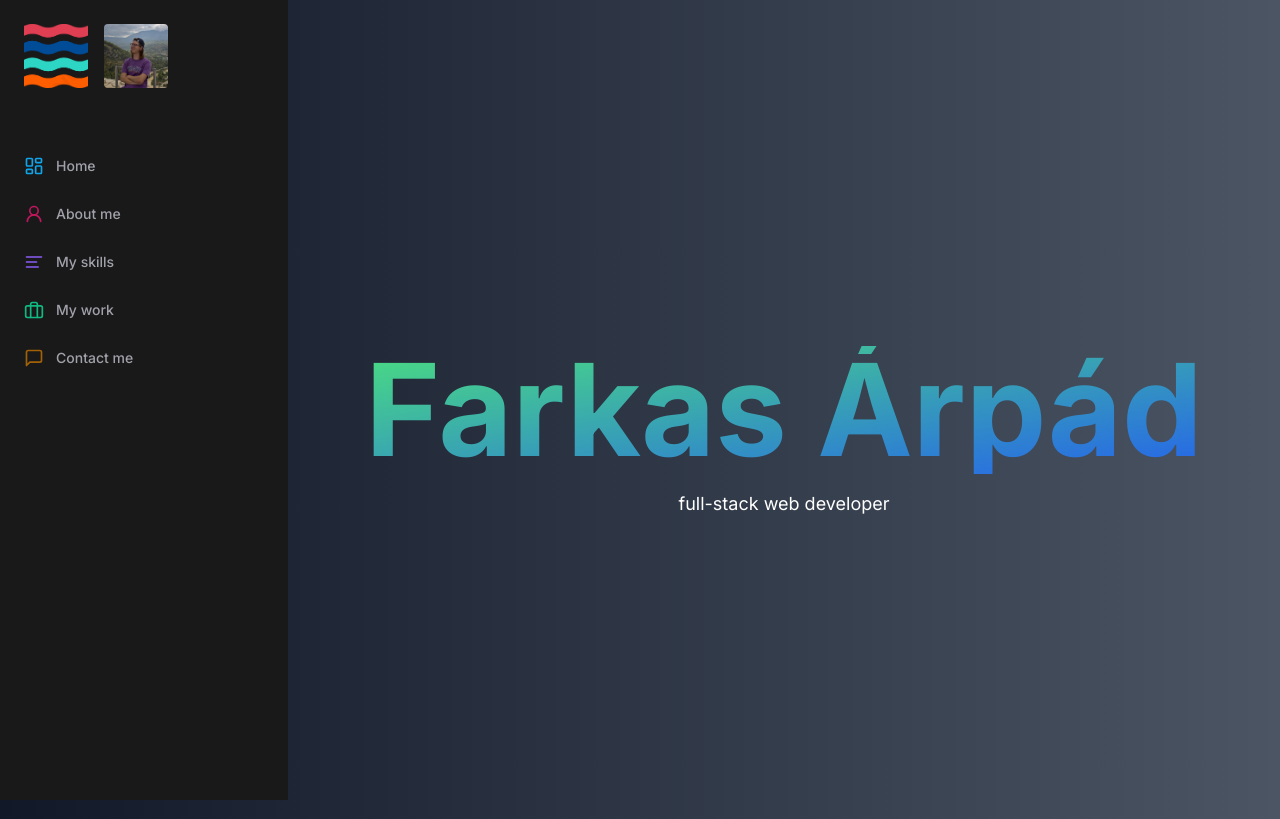
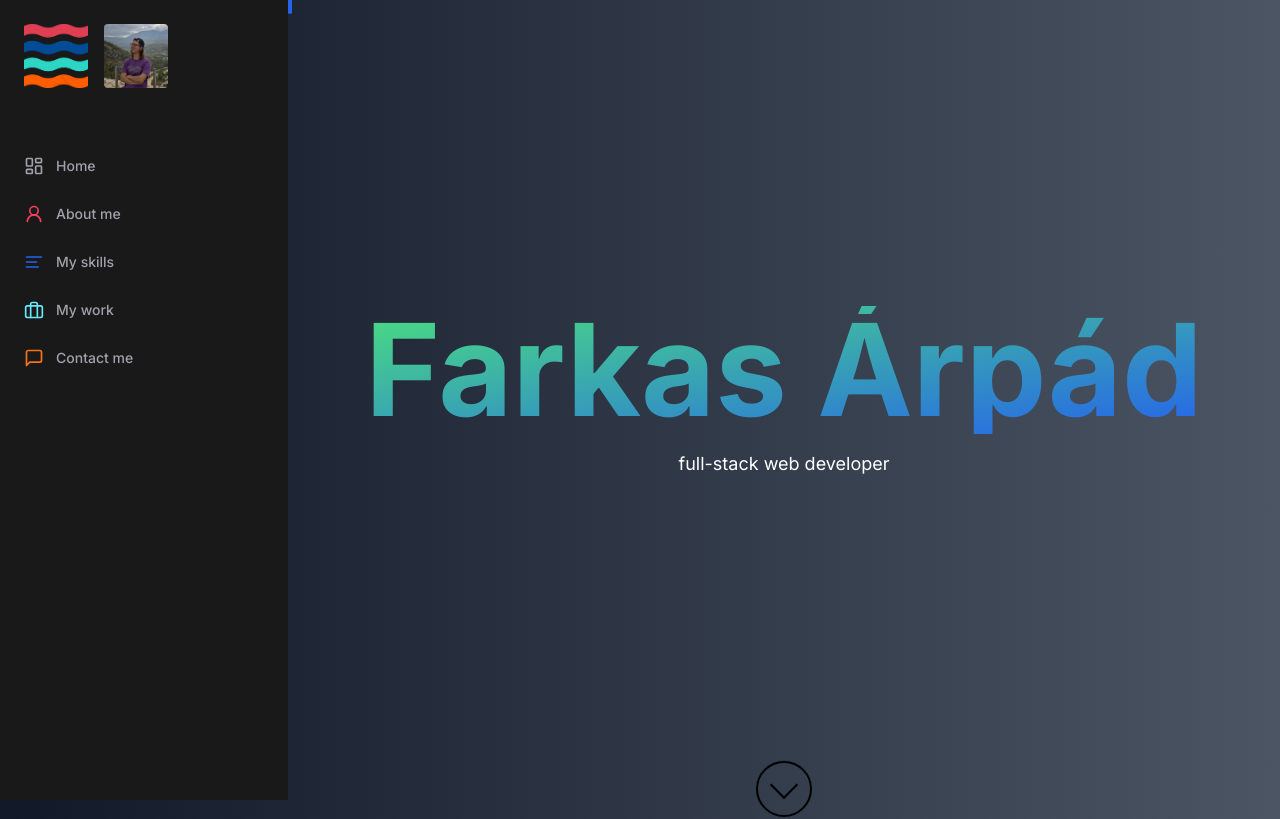
Before and after one commit to arepsz/portfolio, a Next.js app: page / in a window 1280 px wide. Shown: the top 819 px of the page. Built offline with nearby package versions, Linux system fonts and the light colour scheme.

Commit message:
Changes in the layout

```diff
--- a/app/(dashboard)/page.tsx
+++ b/app/(dashboard)/page.tsx
@@ -1,10 +1,17 @@
+"use client"
+
 import { About } from "@/components/about";
+import { ReadingProgress } from "@/components/reading-progress";
+import { Skills } from "@/components/skills";
 
 export default function Home() {
+    const completion = ReadingProgress();
+
     return (
-      <>
-      <div className='mb-8 space-y-4 h-screen flex flex-col items-center justify-center'>
-        <h2 className="text-7xl md:text-9xl font-bold
+      <div className="space-y-4 py-4 flex flex-col
+      h-full">
+        <div className='space-y-4 pb-28 h-screen flex flex-col items-center justify-center'>
+          <h2 className="text-5xl md:text-9xl font-bold
           text-center bg-gradient-to-br from-green-400 to-blue-600 bg-clip-text text-transparent">
             Farkas Árpád
           </h2>
@@ -12,12 +19,13 @@ export default function Home() {
           text-small md:text-lg text-center">
             full-stack web developer
           </p>
-        <div className="flex items-center justify-center w-72 absolute top-[27%] md:top-[60%]">
+          <div className="flex items-center justify-center w-72 absolute top-[27%] md:top-[45%]">
             <div className="w-14 h-14 rounded-full border-2 border-black animate-bounce before:content-[''] before:absolute before:top-3 before:left-4 before:w-5 before:h-5
             before:border-b-2 before:border-l-2 before:border-black before:-rotate-45"></div>
           </div>
         </div>
         <About />
-      </>
+        <span style={{transform: `translateY(${completion-103}%)`}} className="md:ml-72 absolute bg-gradient-to-b from-green-400 to-blue-600 w-1 h-full left-0"></span>
+      </div>
     )
   }
--- a/app/globals.css
+++ b/app/globals.css
@@ -65,16 +65,14 @@
   }
 }
 
-@supports (-webkit-touch-callout: none) {
-  .h-screen {
-    height: -webkit-fill-available;
-  }
-}
 
 @layer base {
   * {
     @apply border-border;
   }
+  html {
+    @apply scroll-smooth;
+  }
   body {
     @apply bg-background text-foreground;
   }
--- a/components/about.tsx
+++ b/components/about.tsx
@@ -25,7 +25,7 @@ const content = [
 
 export const About = () => {
     return (
-        <div className="px-10 mb-8 flex flex-col justify-center items-center">
+        <div className="px-10 mb-8 flex flex-col justify-center items-center md:h-screen" id="about">
             <h2 className="text-center text-5xl md:text-7xl text-white font-extrabold mb-2">
                 About me
             </h2>
@@ -33,7 +33,7 @@ export const About = () => {
             text-small md:text-lg text-center">
                 Here you can find some information about me
             </p>
-            <div className="w-3/5 grid grid-cols-1 sm:grid-cols-1 md:grid-cols-1
+            <div className="w-10/12 md:w-3/5 grid grid-cols-1 sm:grid-cols-1 md:grid-cols-1
             lg:grid-cols-2 gap-4">
                 {content.map((item) =>(
                     <Card key={item.description} className="bg-[#595959] border-none text-white">
--- /dev/null
+++ b/components/reading-progress.tsx
@@ -0,0 +1,33 @@
+"use client"
+
+import { useEffect, useState } from "react";
+
+export const ReadingProgress = () => {
+    const [completion, setCompletion] = useState<number>(0);
+
+    useEffect(() => {
+        const updateScrollCompletion = () => {
+            let scrollProgress: number = window.scrollY
+            let scrollHeight: number = Math.max(
+                document.body.scrollHeight,
+                document.documentElement.scrollHeight,
+                document.body.offsetHeight,
+                document.documentElement.offsetHeight,
+                document.body.clientHeight,
+                document.documentElement.clientHeight) - window.innerHeight
+            if(scrollHeight){
+                setCompletion(
+                    parseFloat((scrollProgress / scrollHeight).toFixed(2)) * 100
+                )
+            }
+
+        }
+        window.addEventListener('scroll', updateScrollCompletion)
+
+        return () => {
+            window.removeEventListener('scroll', updateScrollCompletion)
+        }
+    }, [])
+
+    return completion
+}
--- a/components/sidebar.tsx
+++ b/components/sidebar.tsx
@@ -16,42 +16,43 @@ const routes = [
         label: "Home",
         icon: LayoutDashboard,
         href: "#home",
-        color: "text-sky-500"
+        color: "text-zinc-400"
     },
     {
         label: "About me",
         icon: User2,
         href: "#about",
-        color: "text-pink-700"
+        color: "text-rose-500"
     },
     {
         label: "My skills",
         icon: AlignLeft,
         href: "#skills",
-        color: "text-violet-500"
+        color: "text-blue-600"
     },
     {
         label: "My work",
         icon: Briefcase,
         href: "#work",
-        color: "text-emerald-500"
+        color: "text-cyan-300"
     },
     {
         label: "Contact me",
         icon: MessageSquare,
         href: "#contact",
-        color: "text-yellow-700"
+        color: "text-orange-500"
     }
 ]
 
 export const Sidebar = () => {
     const pathname = usePathname();
     const [isMounted, setIsMounted] = useState(false);
+
     return (
         <div className="space-y-4 py-4 flex flex-col
         h-full bg-[#19191a] text-white">
             <div className="px-3 py-2 flex-1">
-                <Link href="/dashboard" className="flex
+                <Link href="#home" className="flex
                 items-center pl-3 mb-14">
                     <div className="relative w-16 h-16 mr-4">
                         <Image
--- /dev/null
+++ b/components/skills.tsx
@@ -0,0 +1,7 @@
+export const Skills = () => {
+    return (
+        <div>
+            Skills
+        </div>
+    )
+}
```
Lines whose indentation alone changed are shown as unchanged.
